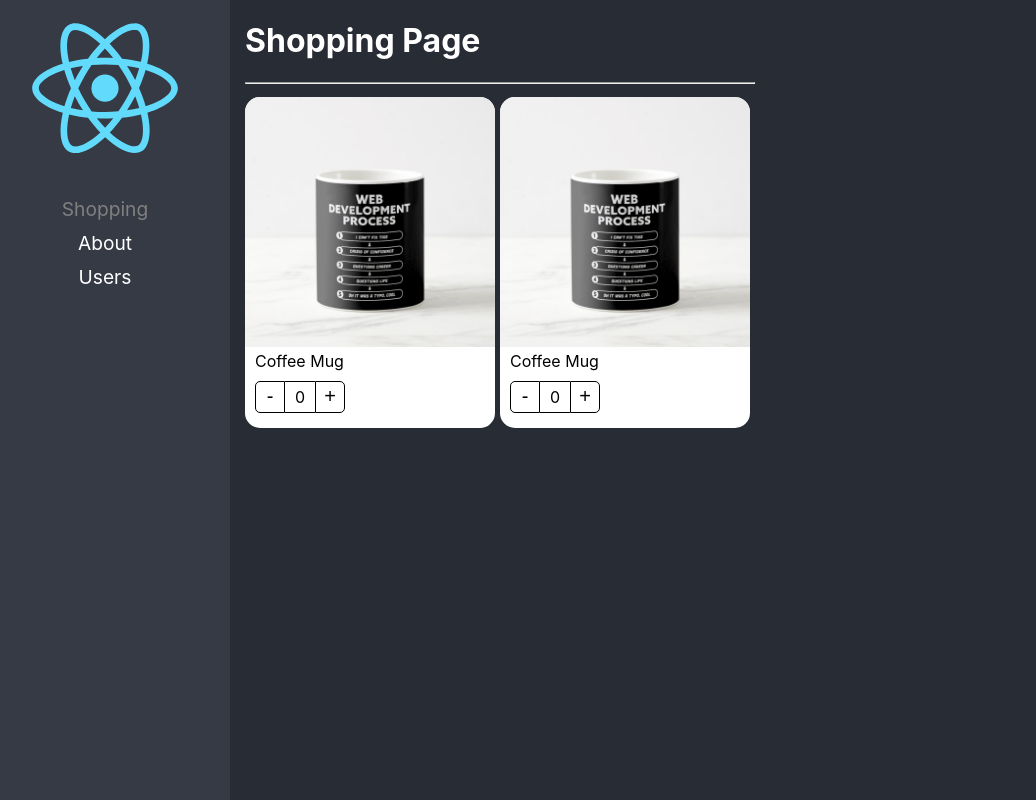
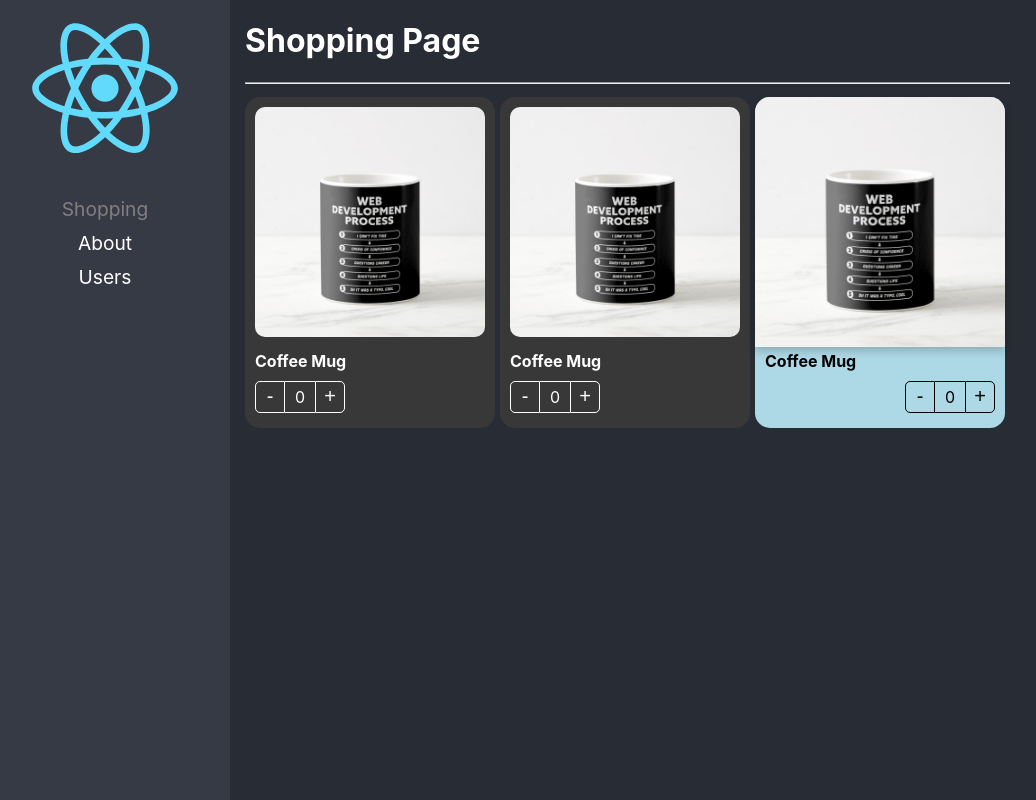
Before and after one commit to Anthor85/react-adv, a React (Create React App) app: page / in a window 1280 px wide. Shown: the whole page, without its empty margins (20-1056 px from the left). Built offline with nearby package versions, Linux system fonts and the light colour scheme.

Commit message:
Component extend styles listo

```diff
--- a/src/02-component-patterns/components/ProductButtons.tsx
+++ b/src/02-component-patterns/components/ProductButtons.tsx
@@ -3,10 +3,15 @@
 
 import styles from "../styles/styles.module.css";
 
-export const ProductButtons = () => {
+export interface Props {
+  className?: string;
+  style?: React.CSSProperties;
+}
+
+export const ProductButtons = ({ className = "", style }: Props) => {
   const { counter, increaseBy } = useContext(ProductContext);
   return (
-    <div className={styles.buttonsContainer}>
+    <div className={`${styles.buttonsContainer} ${className}`} style={style}>
       <button className={styles.buttonMinus} onClick={() => increaseBy(-1)}>
         -
       </button>
--- a/src/02-component-patterns/components/ProductCard.tsx
+++ b/src/02-component-patterns/components/ProductCard.tsx
@@ -1,21 +1,34 @@
-import { createContext } from "react";
+import { createContext, ReactElement } from "react";
 import { useProduct } from "../hooks/useProduct";
-import {
-  ProductCardProps,
-  ProductContextProps,
-} from "../interfaces/interfaces";
+import { Product, ProductContextProps } from "../interfaces/interfaces";
 
 import styles from "../styles/styles.module.css";
 
 export const ProductContext = createContext({} as ProductContextProps);
 const { Provider } = ProductContext;
 
-export const ProductCard = ({ children, product }: ProductCardProps) => {
+export interface Props {
+  product: Product;
+  children?: ReactElement | ReactElement[];
+  className?: string;
+  style?: React.CSSProperties;
+}
+
+export const ProductCard = ({
+  children,
+  product,
+  className = "",
+  style,
+}: Props) => {
   const { counter, increaseBy } = useProduct(0);
 
   return (
     <Provider value={{ counter, increaseBy, product }}>
-      <div className={styles.productCard} key={product.id}>
+      <div
+        className={`${styles.productCard} ${className}`}
+        key={product.id}
+        style={style}
+      >
         {children}
       </div>
     </Provider>
--- a/src/02-component-patterns/components/ProductImage.tsx
+++ b/src/02-component-patterns/components/ProductImage.tsx
@@ -4,13 +4,20 @@
 import noImage from "../assets/no-image.jpg";
 import styles from "../styles/styles.module.css";
 
-export const ProductImage = ({ img = "" }) => {
+export interface Props {
+  img?: string;
+  className?: string;
+  style?: React.CSSProperties;
+}
+
+export const ProductImage = ({ img = "", className = "", style }: Props) => {
   const { product } = useContext(ProductContext);
   return (
     <img
       src={img || product.img || noImage}
+      className={`${styles.productImg} ${className}`}
       alt="Product"
-      className={styles.productImg}
+      style={style}
     />
   );
 };
--- a/src/02-component-patterns/components/ProductTitle.tsx
+++ b/src/02-component-patterns/components/ProductTitle.tsx
@@ -3,9 +3,17 @@
 
 import styles from "../styles/styles.module.css";
 
-export const ProductTitle = ({ title }: { title?: string }) => {
+export interface Props {
+  title?: string;
+  className?: string;
+  style?: React.CSSProperties;
+}
+
+export const ProductTitle = ({ title, className = "", style }: Props) => {
   const { product } = useContext(ProductContext);
   return (
-    <span className={styles.productDescription}>{title || product.title}</span>
+    <span className={`${styles.productDescription} ${className}`} style={style}>
+      {title || product.title}
+    </span>
   );
 };
--- a/src/02-component-patterns/components/index.ts
+++ b/src/02-component-patterns/components/index.ts
@@ -4,9 +4,9 @@
 import { ProductButtons } from "./ProductButtons";
 import { ProductCardHOCProps } from "../interfaces/interfaces";
 
-export * from "./ProductImage";
-export * from "./ProductTitle";
-export * from "./ProductButtons";
+export { ProductImage } from "./ProductImage";
+export { ProductTitle } from "./ProductTitle";
+export { ProductButtons } from "./ProductButtons";
 
 export const ProductCard: ProductCardHOCProps = Object.assign(ProductCardHOC, {
   Image: ProductImage,
--- a/src/02-component-patterns/pages/ShoppingPage.tsx
+++ b/src/02-component-patterns/pages/ShoppingPage.tsx
@@ -4,6 +4,8 @@
   ProductImage,
   ProductTitle,
 } from "../components";
+
+import "../styles/custom-styles.css";
 
 const product = {
   id: "1",
@@ -23,15 +25,27 @@
           flexWrap: "wrap",
         }}
       >
-        <ProductCard product={product}>
-          <ProductCard.Image /* img={product.img} */ />
-          <ProductCard.Title /* title={product.title} */ />
-          <ProductCard.Buttons />
+        <ProductCard product={product} className="bg-dark text-white">
+          <ProductCard.Image className="custom-image" /* img={product.img} */ />
+          <ProductCard.Title
+            className="text-bold" /* title={product.title} */
+          />
+          <ProductCard.Buttons className="custom-buttons" />
         </ProductCard>
-        <ProductCard product={product}>
-          <ProductImage /* img={product.img} */ />
-          <ProductTitle /* title={product.title} */ />
-          <ProductButtons />
+        <ProductCard product={product} className="bg-dark text-white">
+          <ProductImage className="custom-image" /* img={product.img} */ />
+          <ProductTitle className="text-bold" /* title={product.title} */ />
+          <ProductButtons className="custom-buttons" />
+        </ProductCard>
+
+        <ProductCard product={product} style={{ backgroundColor: "lightblue" }}>
+          <ProductCard.Image
+            style={{ boxShadow: "0 4px 8px rgba(0,0,0,0.2)" }}
+          />
+          <ProductCard.Title style={{ fontWeight: "bold" }} />
+          <ProductCard.Buttons
+            style={{ display: "flex", justifyContent: "end" }}
+          />
         </ProductCard>
       </div>
     </div>
--- /dev/null
+++ b/src/02-component-patterns/styles/custom-styles.css
@@ -0,0 +1,23 @@
+.bg-dark {
+  background-color: rgb(56, 56, 56);
+}
+
+.text-white {
+  color: white;
+}
+
+.text-bold {
+  font-weight: bold;
+}
+
+.custom-image {
+  border-radius: 20px;
+  padding: 10px;
+  width: calc(100% - 20px);
+}
+
+.custom-buttons button,
+.custom-buttons div {
+  color: white;
+  border-color: white;
+}
```
Also changed, not shown: src/02-component-patterns/interfaces/interfaces.ts (+8 -9 lines).
